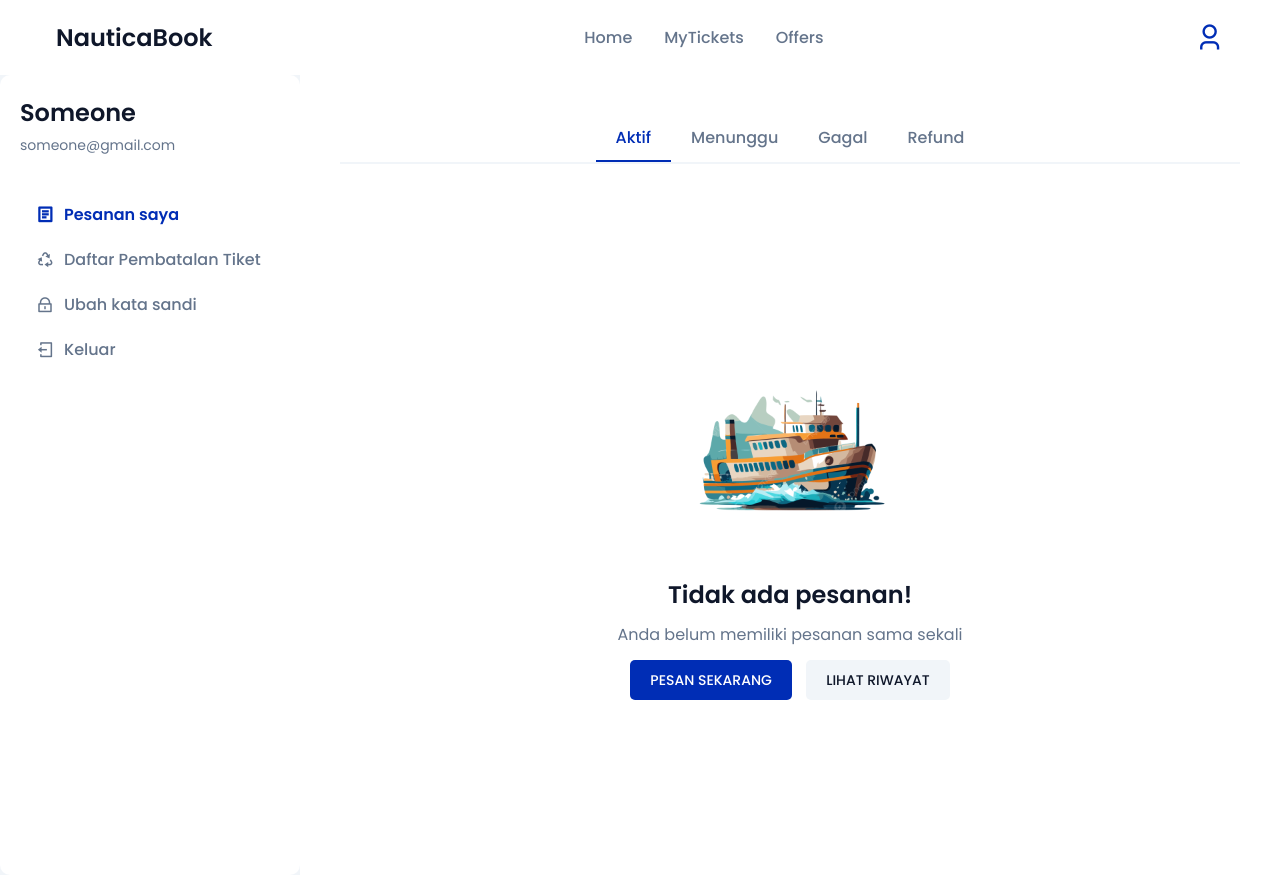
After one commit to RadenRiki/NauticaBook_Luminous, a PHP site: page /myticket.html in a window 1280 px wide. The commit adds this page. Run offline with PHP 8.4, Linux system fonts and the light colour scheme.

Commit message:
menambah page myticket

```diff
--- a/detail-ticket.html
+++ b/detail-ticket.html
@@ -22,7 +22,7 @@
         <div class="header">
             <div>
                 <h1>Ketapang → Gilimanuk</h1>
-                <p>Selasa, 17 Desember 2024 · Reguler · 1 Penumpang</p>
+                <p>Selasa, 17 Desember 2024 · Reguler · 3 Penumpang</p>
             </div>
             <div class="price">Rp254.400</div>
         </div>
--- a/home.html
+++ b/home.html
@@ -13,7 +13,7 @@
     <div class="nav__logo">NauticaBook</div>
     <ul class="nav__links">
       <li class="link"><a href="home.html">Home</a></li>
-      <li class="link"><a href="#">MyTickets</a></li>
+      <li class="link"><a href="myticket.html">MyTickets</a></li>
       <li class="link"><a href="offers.html">Offers</a></li>
     </ul>
     <div class="profile-icon" onclick="window.location.href='profile.html'">
@@ -348,7 +348,7 @@
   <footer class="footer">
     <div class="section__container footer__container">
       <div class="footer__col">
-        <h3>WDM&Co</h3>
+        <h3>NauticaBook</h3>
         <p>
           WDM&Co is a premier hotel booking website that offers a seamless and
           convenient way to find and book accommodations worldwide.
--- a/index.html
+++ b/index.html
@@ -15,7 +15,7 @@
     <nav>
       <div class="nav__logo">NauticaBook</div>
       <ul class="nav__links">
-        <li class="link"><a href="home.html">Home</a></li>
+        <li class="link"><a href="#">Home</a></li>
         <li class="link"><a href="#">MyTickets</a></li>
         <li class="link"><a href="offers.html">Offers</a></li>
       </ul>
--- /dev/null
+++ b/myticket.html
@@ -0,0 +1,67 @@
+<!DOCTYPE html>
+<html lang="id">
+<head>
+  <meta charset="UTF-8">
+  <meta name="viewport" content="width=device-width, initial-scale=1.0">
+  <title>My Tickets</title>
+  <link rel="stylesheet" href="styles.css">
+  <link rel="stylesheet" href="styles2.css">
+  <!-- Icon CDN -->
+  <link rel="stylesheet" href="https://cdn.jsdelivr.net/npm/remixicon@3.5.0/fonts/remixicon.css">
+</head>
+<body>
+    <!-- Navigation -->
+  <nav>
+    <div class="nav__logo">NauticaBook</div>
+    <ul class="nav__links">
+      <li class="link"><a href="home.html">Home</a></li>
+      <li class="link"><a href="myticket.html">MyTickets</a></li>
+      <li class="link"><a href="offers.html">Offers</a></li>
+    </ul>
+    <div class="profile-icon" onclick="window.location.href='profile.html'">
+      <i class="ri-user-3-line"></i>
+    </div>
+  </nav>
+  <div class="container-ticket">
+    <!-- Sidebar -->
+    <div class="sidebar">
+      <h2 class="username">Someone</h2>
+      <p class="email">someone@gmail.com</p>
+      <nav>
+        <ul>
+            <li class="active"><i class="ri-file-list-2-line"></i>Pesanan saya</li>
+            <li><i class="ri-recycle-line"></i>Daftar Pembatalan Tiket</li>
+            <li><i class="ri-lock-line"></i>Ubah kata sandi</li>
+            <li><i class="ri-logout-box-line"></i>Keluar</li>
+          </ul>
+      </nav>
+    </div>
+
+    <!-- Content Area -->
+    <div class="content-ticket">
+      <!-- Navigation Tabs -->
+      <div class="tabs-tic">
+        <span class="tab-tic active">Aktif</span>
+        <span class="tab-tic">Menunggu</span>
+        <span class="tab-tic">Gagal</span>
+        <span class="tab-tic">Refund</span>
+        <!-- <button class="tab-tic active" onclick="openTab(event, 'empty-state')">Aktif</button>
+        <button class="tab-tic" onclick="openTab(event, 'empty-state')">Menunggu</button>
+        <button class="tab-tic" onclick="openTab(event, 'empty-state')">Gagal</button>
+        <button class="tab-tic" onclick="openTab(event, 'empty-state')">Refund</button> -->
+      </div>
+
+      <!-- No Tickets Message -->
+      <div class="empty-state">
+        <img src="assets/pngtree-ferry-boat-vector-png-image_11244663.png" alt="Ferry Illustration">
+        <h3>Tidak ada pesanan!</h3>
+        <p>Anda belum memiliki pesanan sama sekali</p>
+        <div class="buttons">
+            <a href="home.html" class="primary-btn">PESAN SEKARANG</a>
+            <a href="#" class="secondary-btn">LIHAT RIWAYAT</a>
+        </div>
+      </div>
+    </div>
+  </div>
+</body>
+</html>
--- a/offers.html
+++ b/offers.html
@@ -14,7 +14,7 @@
     <div class="nav__logo">NauticaBook</div>
     <ul class="nav__links">
         <li class="link"><a href="home.html">Home</a></li>
-        <li class="link"><a href="#">MyTickets</a></li>
+        <li class="link"><a href="myticket.html">MyTickets</a></li>
         <li class="link"><a href="offers.html">Offers</a></li>
     </ul>
     <div class="profile-icon">
--- a/styles2.css
+++ b/styles2.css
@@ -83,3 +83,132 @@
     color: var(--text-light);
     line-height: 1.4;
   }
+
+/* Container Layout */
+.container-ticket {
+  display: flex;
+  height: 100vh;
+  background-color: var(--extra-light);
+  justify-content: center;
+}
+
+/* Sidebar */
+.sidebar {
+  width: 300px;
+  background-color: var(--white);
+  padding: 20px;
+
+  border-radius: 10px; /* Membuat sidebar berbentuk kotak */
+}
+
+.sidebar h2 {
+  color: var(--text-dark);
+  font-weight: 600;
+  margin-bottom: 5px;
+}
+
+.sidebar p {
+  color: var(--text-light);
+  font-size: 14px;
+}
+
+.sidebar nav ul {
+  list-style: none;
+  margin-top: 20px;
+}
+
+.sidebar nav ul li {
+  display: flex;
+  align-items: center;
+  padding: 10px 0;
+  color: var(--text-light);
+  font-weight: 500;
+  cursor: pointer;
+}
+
+.sidebar nav ul li i {
+  margin-right: 10px;
+  font-size: 18px;
+}
+
+.sidebar nav ul .active {
+  color: var(--primary-color);
+  font-weight: 600;
+}
+
+/* Content Area */
+.content-ticket {
+  flex: 1;
+  padding: 40px;
+  background-color: var(--white);
+}
+
+/* Tabs */
+.tabs-tic {
+  display: flex;
+  border-bottom: 2px solid var(--extra-light);
+  justify-content: center;
+}
+
+.tab-tic {
+  padding: 10px 20px;
+  font-weight: 500;
+  color: var(--text-light);
+  cursor: pointer;
+}
+
+.tab-tic.active {
+  border-bottom: 2px solid var(--primary-color);
+  color: var(--primary-color);
+}
+
+/* Empty State */
+.empty-state {
+  display: flex;
+    flex-direction: column;
+    justify-content: center; /* Posisi vertikal di tengah */
+    align-items: center; /* Posisi horizontal di tengah */
+    height: 100%; /* Atau gunakan min-height jika perlu */
+}
+
+.empty-state img {
+  width: 200px;
+  margin-bottom: 20px;
+}
+
+.empty-state h3 {
+  font-size: 24px;
+  font-weight: 600;
+  color: var(--text-dark);
+  margin-bottom: 10px;
+}
+
+.empty-state p {
+  color: var(--text-light);
+  font-size: 16px;
+}
+
+.empty-state .buttons {
+  margin-top: 20px;
+}
+
+.primary-btn,
+.secondary-btn {
+  padding: 10px 20px;
+  font-size: 14px;
+  font-weight: 500;
+  border: none;
+  border-radius: 5px;
+  cursor: pointer;
+}
+
+.primary-btn {
+  background-color: var(--primary-color);
+  color: var(--white);
+}
+
+.secondary-btn {
+  background-color: var(--extra-light);
+  color: var(--text-dark);
+  margin-left: 10px;
+}
```
Also changed, not shown: assets/logoempty.jpeg (added), assets/pngtree-ferry-boat-vector-png-image_11244663.png (added).
